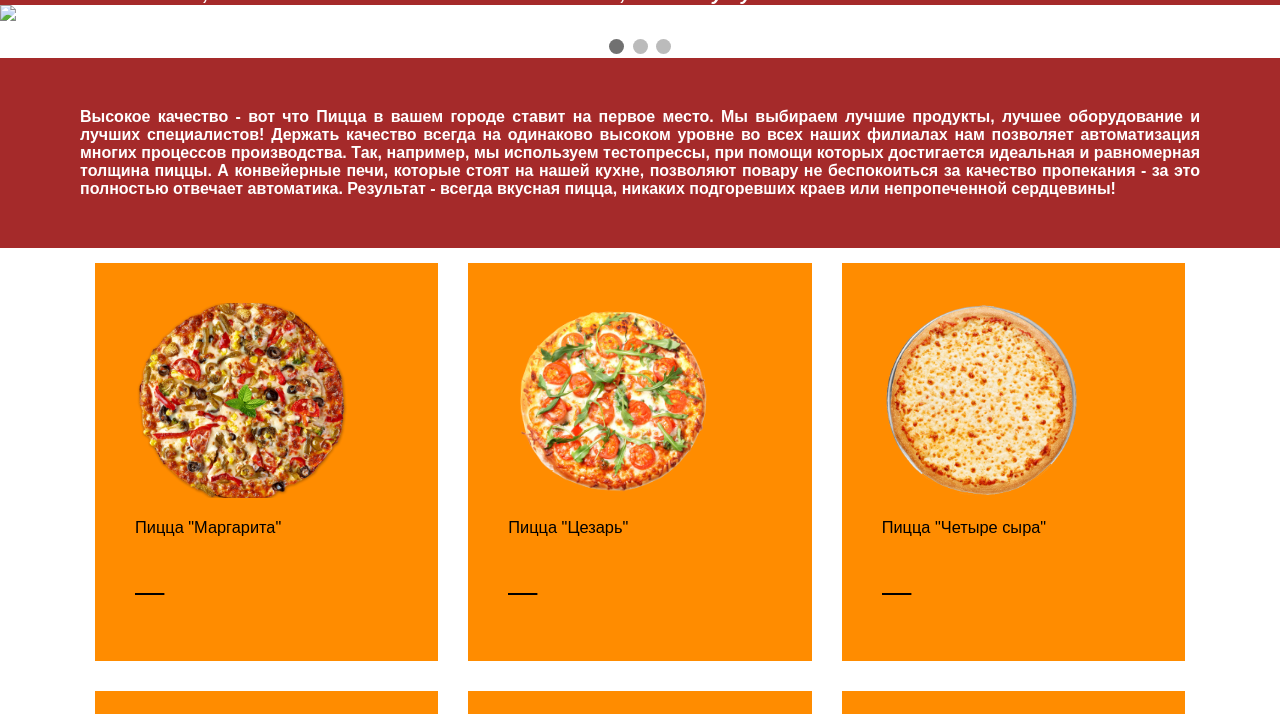
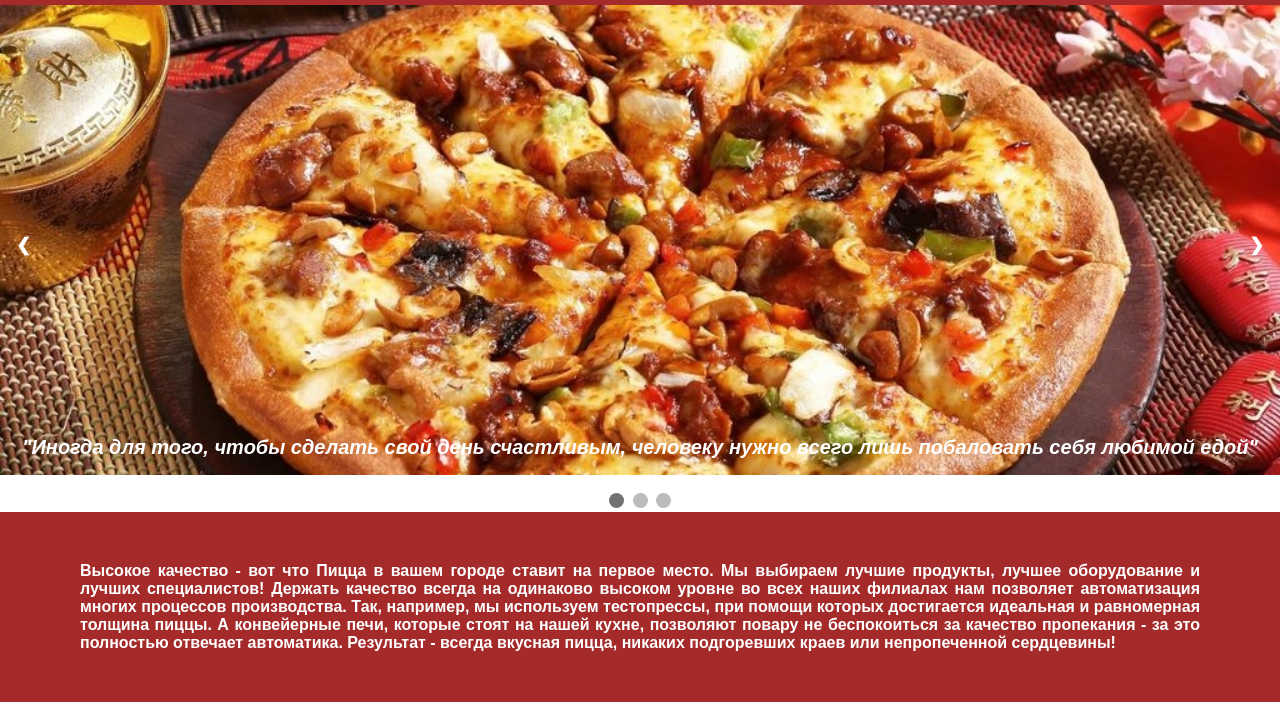
Before and after one commit to mikhailovich44/PizzaInCuty, a plain HTML site: page index.html in a window 1280 px wide. Shown: the part 133-847 px from the top of the page. Drawn offline with Linux system fonts and the light colour scheme; files whose address does not match are found by name.

Commit message:
Update index.html

```diff
--- a/index.html
+++ b/index.html
@@ -417,7 +417,7 @@
 
 		<div class="mySlides fade">
 		<div class="numbertext"></div>
-			<img src="PizzaInCuty.git\ImgTitul\img4.jpg" style="width:100%">
+			<img src="PizzaInCuty/ImgTitul/img4.jpg" style="width:100%">
 		<div class="text"><i><b>"Иногда для того, чтобы сделать свой день счастливым, человеку нужно всего лишь побаловать себя любимой едой"</i></b></div>
 		</div>
 
```
